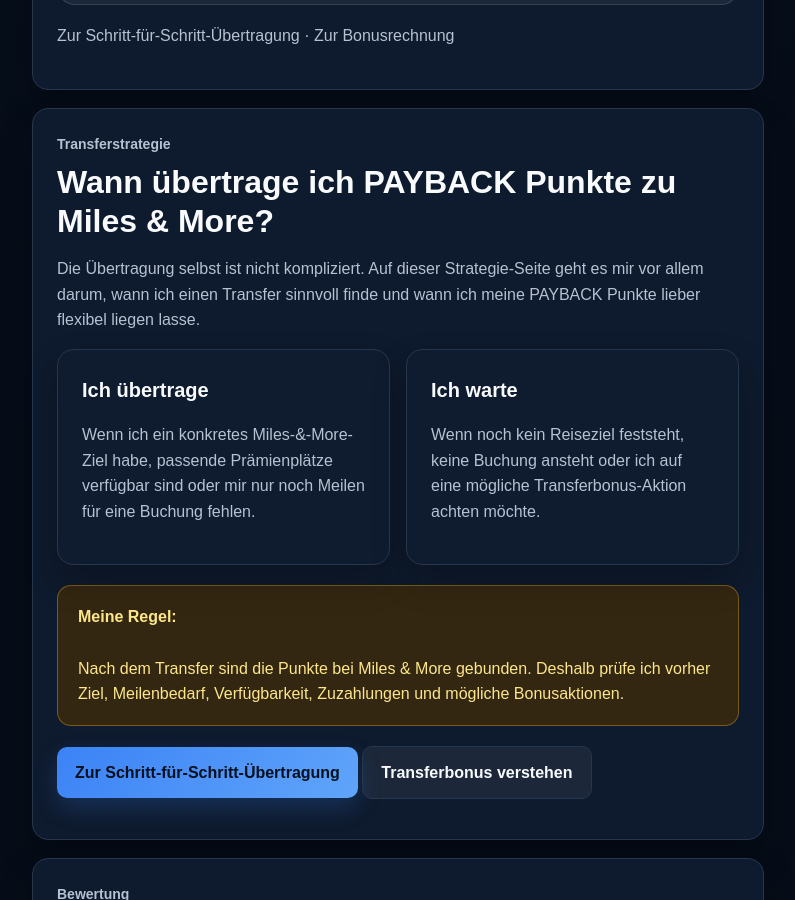
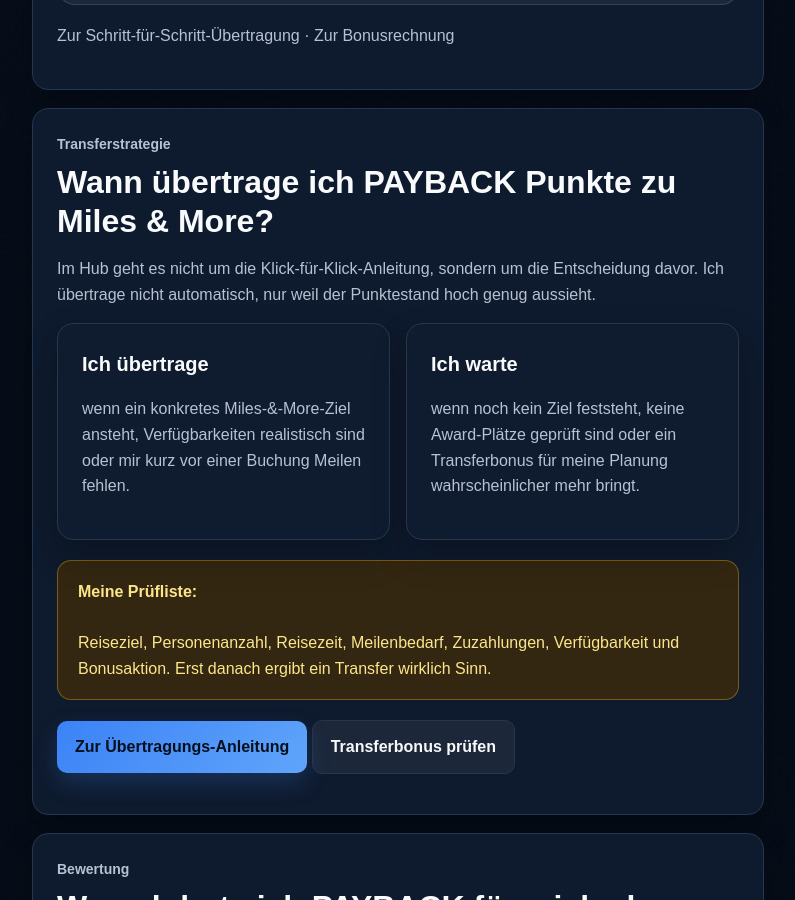
Before and after one commit to Praemienflug-Planer/miles-planer, a Jekyll site: the page built from meilen-sammeln/payback/index.html, in a window 1280 px wide and 900 px high, scrolled down 7714 px. Shown: the whole window, without its empty margins (68-863 px from the left). Built offline with Jekyll 4.4.1, drawn with Linux system fonts in a browser that asks for light colours.

Commit message:
Schärfe Transferstrategie im PAYBACK Hub

```diff
--- a/_includes/payback/anleitung.html
+++ b/_includes/payback/anleitung.html
@@ -1 +1,11 @@
-<div class="article-card seo-card" id="transfer-strategie"><p class="eyebrow">Transferstrategie</p><h2>Wann übertrage ich PAYBACK Punkte zu Miles &amp; More?</h2><p>Die Übertragung selbst ist nicht kompliziert. Auf dieser Strategie-Seite geht es mir vor allem darum, wann ich einen Transfer sinnvoll finde und wann ich meine PAYBACK Punkte lieber flexibel liegen lasse.</p><div class="feature-grid"><div class="feature-card"><h3>Ich übertrage</h3><p>Wenn ich ein konkretes Miles-&amp;-More-Ziel habe, passende Prämienplätze verfügbar sind oder mir nur noch Meilen für eine Buchung fehlen.</p></div><div class="feature-card"><h3>Ich warte</h3><p>Wenn noch kein Reiseziel feststeht, keine Buchung ansteht oder ich auf eine mögliche Transferbonus-Aktion achten möchte.</p></div></div><div class="warning-box"><strong>Meine Regel:</strong><br><br>Nach dem Transfer sind die Punkte bei Miles &amp; More gebunden. Deshalb prüfe ich vorher Ziel, Meilenbedarf, Verfügbarkeit, Zuzahlungen und mögliche Bonusaktionen.</div><p><a class="btn btn-primary" href="/meilen-sammeln/payback-punkte-miles-and-more/">Zur Schritt-für-Schritt-Übertragung</a> <a class="btn btn-secondary" href="/meilen-sammeln/payback-transferbonus/">Transferbonus verstehen</a></p></div>
+<div class="article-card seo-card" id="transfer-strategie">
+  <p class="eyebrow">Transferstrategie</p>
+  <h2>Wann übertrage ich PAYBACK Punkte zu Miles &amp; More?</h2>
+  <p>Im Hub geht es nicht um die Klick-für-Klick-Anleitung, sondern um die Entscheidung davor. Ich übertrage nicht automatisch, nur weil der Punktestand hoch genug aussieht.</p>
+  <div class="feature-grid">
+    <div class="feature-card"><h3>Ich übertrage</h3><p>wenn ein konkretes Miles-&amp;-More-Ziel ansteht, Verfügbarkeiten realistisch sind oder mir kurz vor einer Buchung Meilen fehlen.</p></div>
+    <div class="feature-card"><h3>Ich warte</h3><p>wenn noch kein Ziel feststeht, keine Award-Plätze geprüft sind oder ein Transferbonus für meine Planung wahrscheinlicher mehr bringt.</p></div>
+  </div>
+  <div class="warning-box"><strong>Meine Prüfliste:</strong><br><br>Reiseziel, Personenanzahl, Reisezeit, Meilenbedarf, Zuzahlungen, Verfügbarkeit und Bonusaktion. Erst danach ergibt ein Transfer wirklich Sinn.</div>
+  <p><a class="btn btn-primary" href="/meilen-sammeln/payback-punkte-miles-and-more/">Zur Übertragungs-Anleitung</a> <a class="btn btn-secondary" href="/meilen-sammeln/payback-transferbonus/">Transferbonus prüfen</a></p>
+</div>
```
